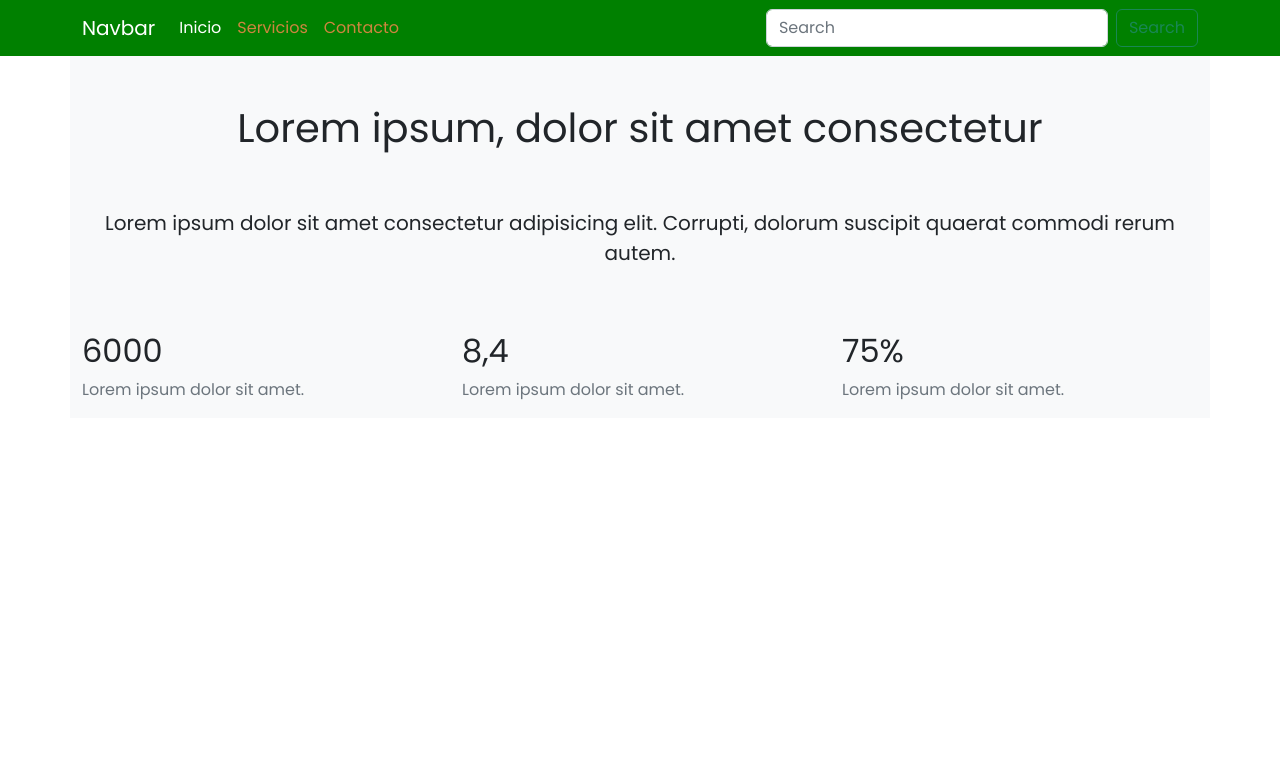
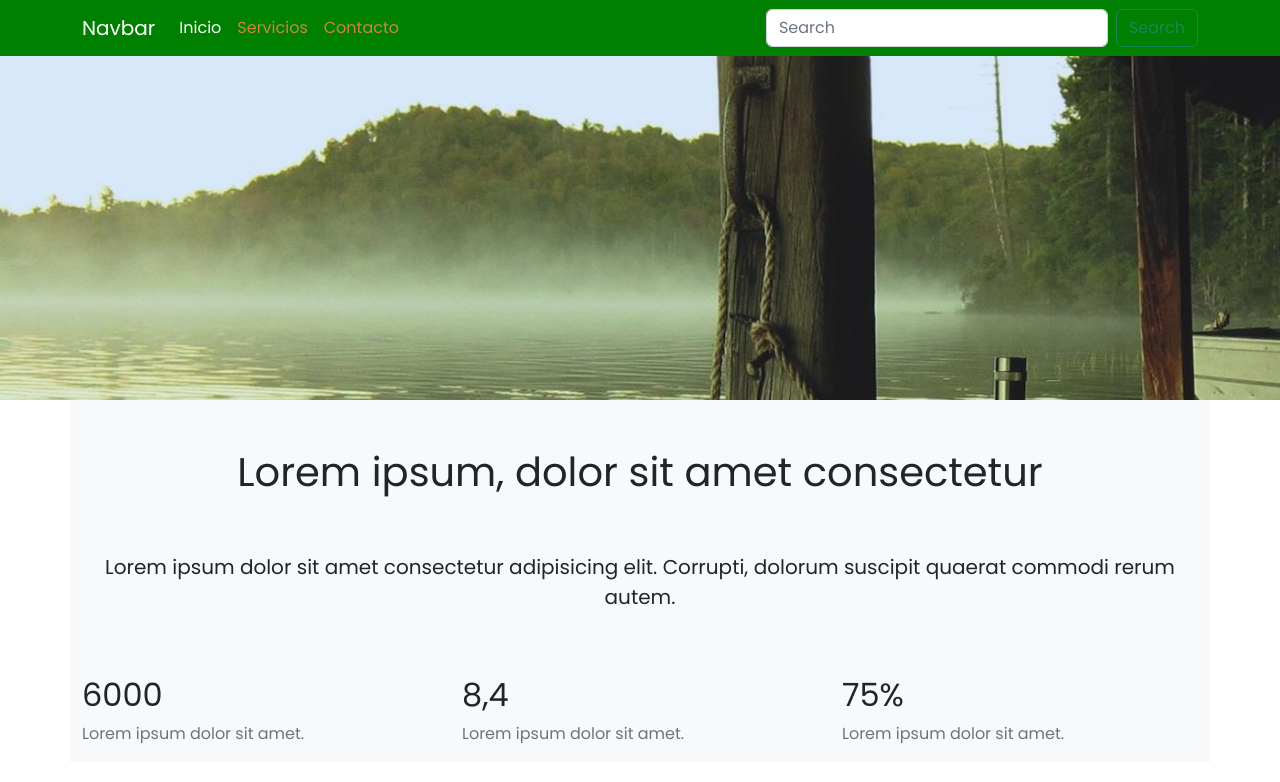
Before and after one commit to pburnsmas/Clase-14.2, a website: page index.html in a window 1280 px wide. Drawn offline with Linux system fonts and the light colour scheme.

Commit message:
creo caja de datos

```diff
--- a/scss/costume.scss
+++ b/scss/costume.scss
@@ -10,3 +10,16 @@ $navbar-dark-color: peru;
   background-color: $primary;
   border-color: $light;
 }
+
+header {
+  background-image: url("../img/header.jpg");
+  height: 200px;
+  background-position: center;
+  background-size: cover;
+}
+
+@include media-breakpoint-up(md) {
+  header {
+    height: 400px;
+  }
+}
```
Also changed, not shown: css/costume.css, img/header.jpg (added), 1 other file.
